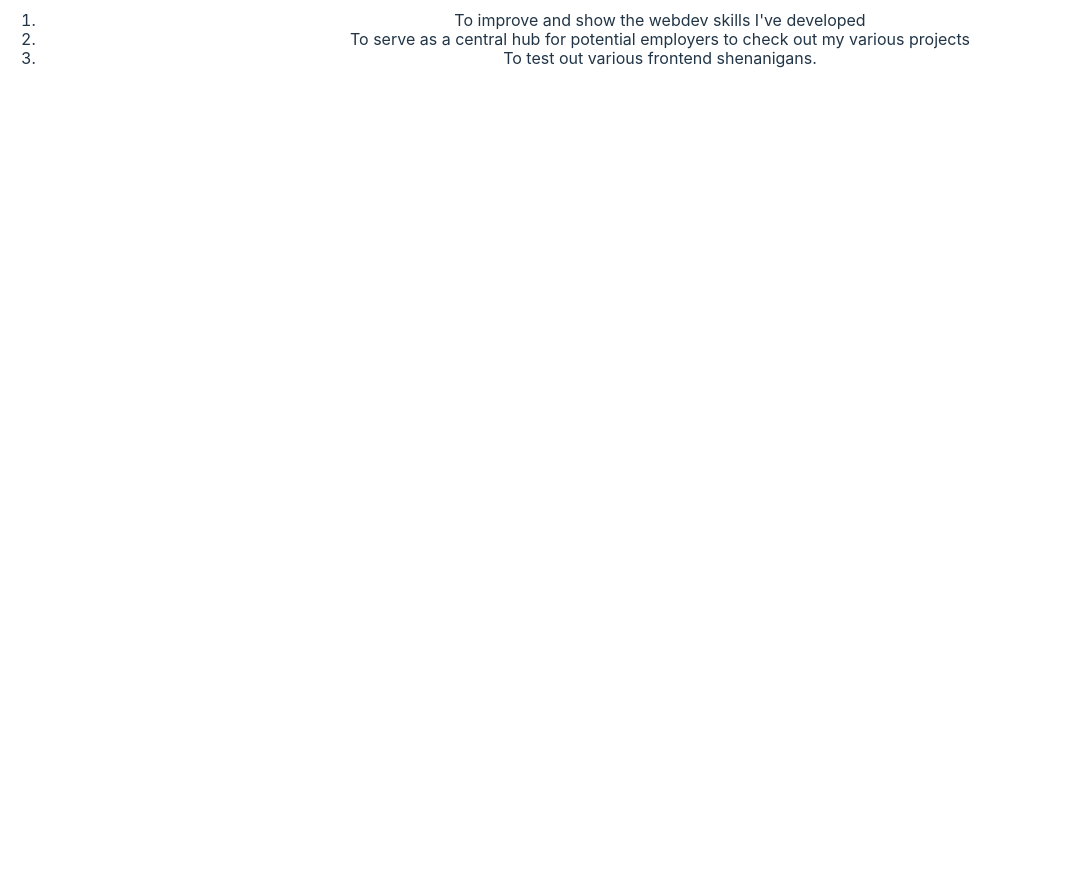
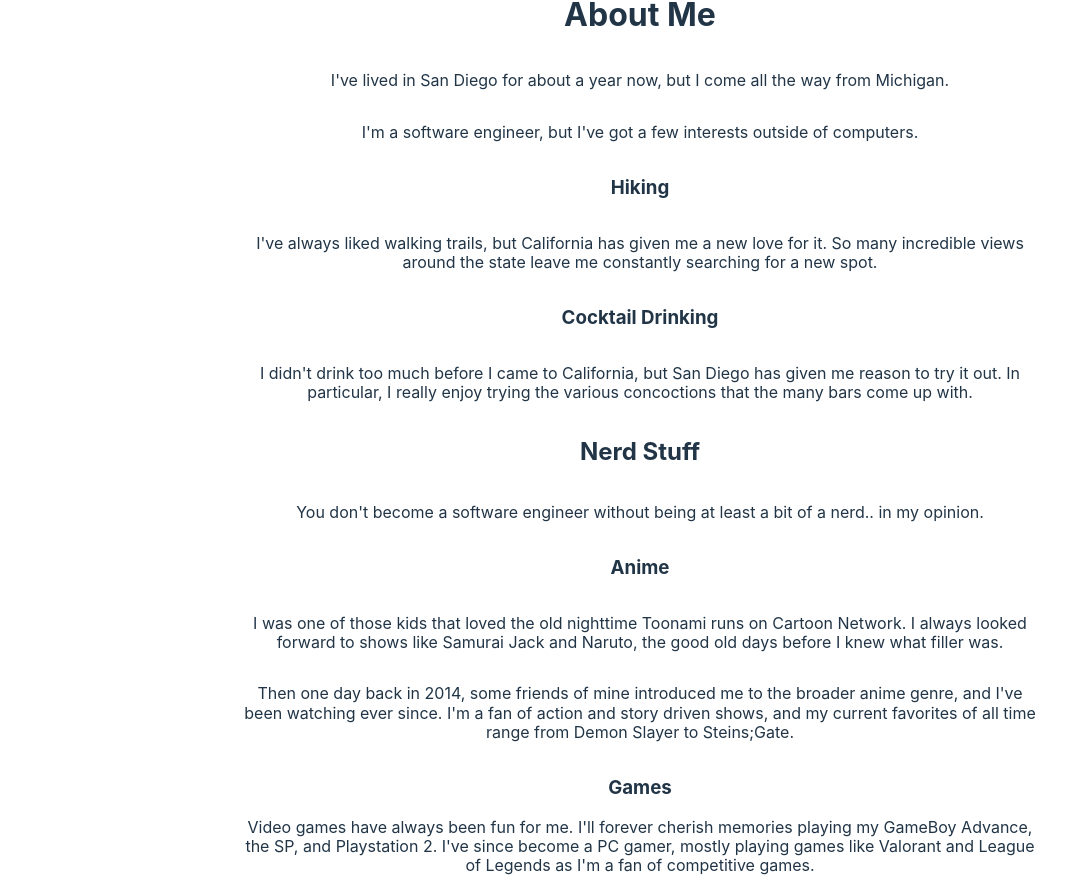
Before and after one commit to KidEkko/personal-site-v1, a React (Vite) app: page /me in a window 1280 px wide. Shown: the part 157-1048 px from the top of the page, without its empty margins (0-1076 px from the left). Before the commit the page ends 800 px from the top, so only its background shows below. Built offline with nearby package versions, Linux system fonts and the light colour scheme.

Commit message:
renamed about me and added some more content to it

```diff
--- a/src/App.jsx
+++ b/src/App.jsx
@@ -3,7 +3,7 @@ import { BrowserRouter as Router, Routes, Route } from "react-router-dom";
 import Navbar from "./components/Navbar";
 import Footer from "./components/Footer";
 import Home from './pages';
-import KidEkko from './pages/me';
+import KidEkko from './pages/aboutme';
 import "./App.css";
 import "./Extra.css";
 
--- a/src/Extra.css
+++ b/src/Extra.css
@@ -1,7 +1,3 @@
-/*
-    Storing some random CSS here just so it's more organized for me,
-    going to shift this all either into app.css or multiple sheets eventually
-*/
 .rowWrap {
   display: flex;
   flex-direction: row;
@@ -17,8 +13,12 @@
   margin-right: 2rem;
 }
 
-.max {
+.max70 {
   max-width: 70rem;
+}
+
+.max50 {
+  max-width: 50rem;
 }
 
 .socials {
--- a/src/components/KidEkkoDisplay.jsx
+++ b/src/components/KidEkkoDisplay.jsx
@@ -35,13 +35,11 @@ function KidEkkoDisplay() {
     );
   }
 
-  // only render socials if they exist, also should probably be somewhere else on the page
-
   // Was introduced to Tailwind halfway through this, going to use it in my next site
   return (
     <>
       <div className="displaybod">
-        <div className="max">
+        <div className="max70">
           <div className="rowWrap">
             <div className="amwrap">
               <h2>Hi, I'm {kidEkko.name}</h2>
@@ -63,9 +61,7 @@ function KidEkkoDisplay() {
                   <p>I am Currently Looking for Work!</p>
                 )}
               </p>
-              <div className="rowWrap socials">
-                <Socials />
-              </div>
+              <Socials />
             </div>
             <div className="rowWrap">
               <div className="reactShow">
--- a/src/components/Socials.jsx
+++ b/src/components/Socials.jsx
@@ -19,9 +19,7 @@ function Socials() {
       />
     ));
   };
-  return (
-    <div>{renderLinks()}</div>
-  )
+  return <div className="rowWrap socials">{renderLinks()}</div>;
 }
 
 export default Socials;
--- /dev/null
+++ b/src/pages/aboutme.jsx
@@ -0,0 +1,78 @@
+import { useEffect } from "react";
+
+function KidEkko() {
+
+  useEffect(() => {
+    document.title = "KidEkko - About Me";
+  }, [])
+
+  return (
+    <>
+      <div className="displaybod">
+        <div className="max50">
+          <div className="colWrap about">
+            <h1>About Me</h1>
+            <p>
+              I've lived in San Diego for about a year now, but I come all the
+              way from Michigan.
+            </p>
+            {/*Some kind of Michigan picture?*/}
+            <p>
+              I'm a software engineer, but I've got a few interests outside of
+              computers.
+            </p>
+            <h3>Hiking</h3>
+            <p>
+              I've always liked walking trails, but California has given me a
+              new love for it. So many incredible views around the state leave
+              me constantly searching for a new spot.
+            </p>
+            {/*album of some pics I've taken*/}
+            <h3>Cocktail Drinking</h3>
+            <p>
+              I didn't drink too much before I came to California, but San Diego
+              has given me reason to try it out. In particular, I really enjoy
+              trying the various concoctions that the many bars come up with.
+            </p>
+            {/*album of some alcohol pics I've taken, grouped by bar?*/}
+            <h2>Nerd Stuff</h2>
+            <p>
+              You don't become a software engineer without being at least a bit
+              of a nerd.. in my opinion.
+            </p>
+            <h3>Anime</h3>
+            <p>
+              I was one of those kids that loved the old nighttime Toonami runs
+              on Cartoon Network. I always looked forward to shows like Samurai
+              Jack and Naruto, the good old days before I knew what filler was.
+            </p>
+            <p>
+              Then one day back in 2014, some friends of mine introduced me to
+              the broader anime genre, and I've been watching ever since. I'm a
+              fan of action and story driven shows, and my current favorites of
+              all time range from Demon Slayer to Steins;Gate.
+            </p>
+            {/*Maybe make it less about me? idk it's an about me page */}
+          </div>
+          <h3>Games</h3>
+          <p>
+            Video games have always been fun for me. I'll forever cherish
+            memories playing my GameBoy Advance, the SP, and Playstation 2. I've
+            since become a PC gamer, mostly playing games like Valorant and
+            League of Legends as I'm a fan of competitive games.
+          </p>
+          <p>
+            That said, I have love for many games outside of Riot. Strategy
+            games like Darkest Dungeon and XCOM keep me engaged and coming back
+            for more. Open world games like Fallout 3/4 keep me a bit too
+            engaged, so much so that I need to almost speedrun them to keep
+            myself sane. The latest example being Baldur's Gate 3, absolute
+            masterpiece of a game.
+          </p>
+        </div>
+      </div>
+    </>
+  );
+}
+
+export default KidEkko;
--- a/src/pages/index.jsx
+++ b/src/pages/index.jsx
@@ -1,6 +1,11 @@
+import { useEffect } from "react";
 import KidEkkoDisplay from "/src/components/KidEkkoDisplay";
 
 function Home() {
+  useEffect(() => {
+    document.title = "KidEkko";
+  }, []);
+
   return (
     <>
       <KidEkkoDisplay />
--- a/src/pages/me.jsx
+++ /dev/null
@@ -1,24 +0,0 @@
-import React from "react";
-
-function KidEkko() {
-    return (
-      <>
-        <div>
-          <h1>Hello, I'm KidEkko, and this is my introduction site</h1>
-          <div>
-            I'm a software engineer based in San Diego, California. This website serves a couple purposes
-            <ol>
-              <li>To improve and show the webdev skills I've developed</li>
-              <li>
-                To serve as a central hub for potential employers to check out
-                my various projects
-              </li>
-              <li>To test out various frontend shenanigans.</li>
-            </ol>
-          </div>
-        </div>
-      </>
-    );
-}
-
-export default KidEkko;
```
